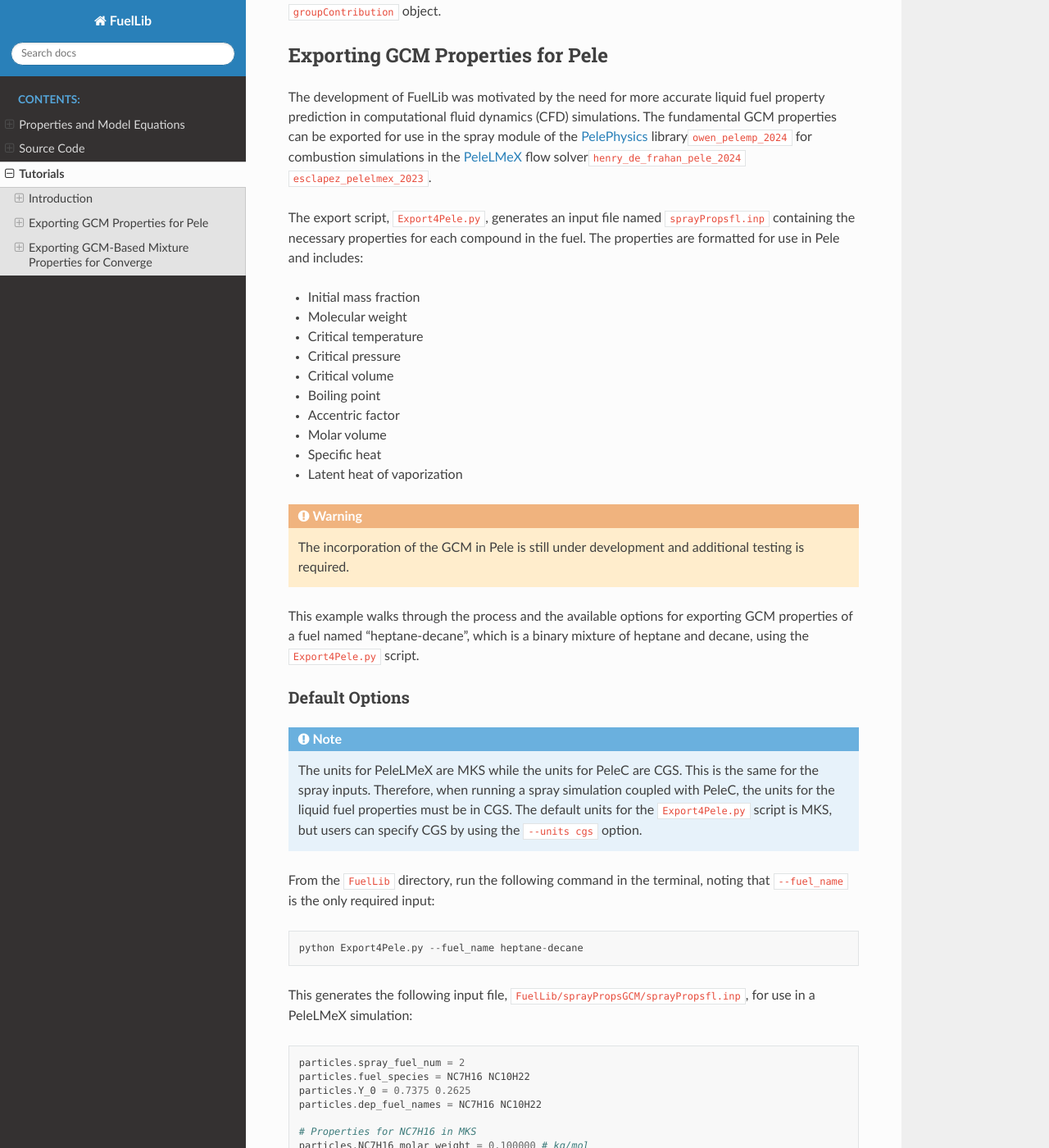
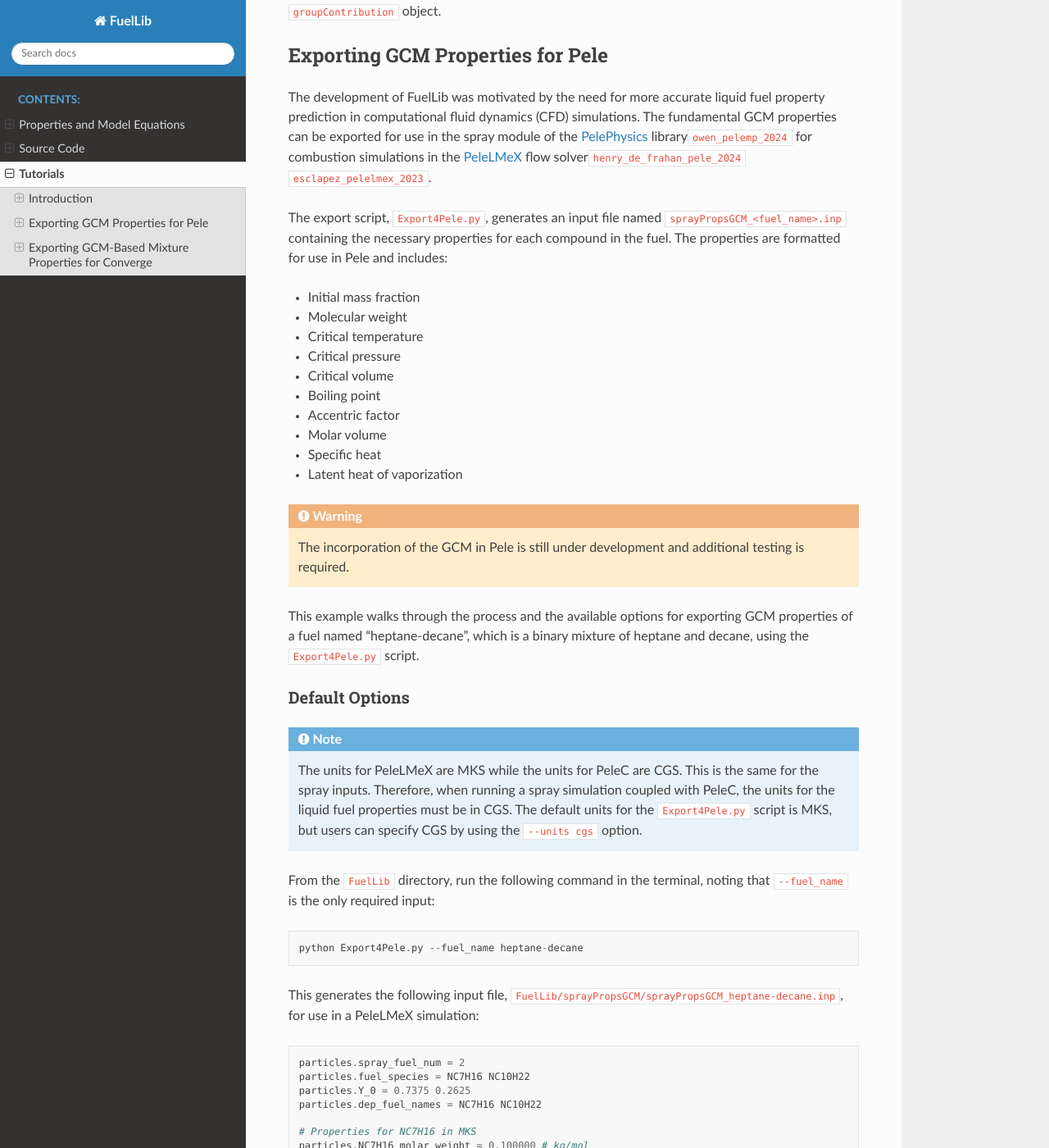
Before and after one commit to dmontgomeryNREL/FuelLib-NREL, a Sphinx documentation site: the page built from docs/tutorials.rst, in a window 1280 px wide and 1400 px high, scrolled down 2146 px. Shown: the whole window at 82% size. Built offline with Sphinx 7.4.7 and the Read the Docs theme 3.1.0, drawn with Linux system fonts in a browser that asks for light colours; cross-references to code outside the pages are shown as plain code; some of the changed text lies outside the part shown.

Commit message:
Fix minor typo in docs and Export4Pele (#20)

```diff
--- a/Export4Pele.py
+++ b/Export4Pele.py
@@ -9,7 +9,7 @@ Script that exports critical properties and initial mass fraction data
 for use in Pele simulations.
 
 This script is designed to be run from the command line and will create
-a file named "sprayPropsfl.inp" in the specified directory.
+a file named "sprayPropsGCM_<fuel_name>.inp" in the specified directory.
 The file contains properties for each compound in the fuel, formatted for Pele.
 
 Usage:
@@ -68,7 +68,7 @@ def export_pele(
         os.makedirs(path)
 
     # Names of the input file
-    file_name = os.path.join(path, "sprayPropsfl.inp")
+    file_name = os.path.join(path, f"sprayPropsGCM_{fuel.name}.inp")
 
     # If dep_fuel_names is not provided, use fuel.compounds
     if dep_fuel_names is None:
--- a/docs/tutorials.rst
+++ b/docs/tutorials.rst
@@ -103,7 +103,7 @@ properties can be exported for use in the spray module of the `PelePhysics <http
 for combustion simulations in the `PeleLMeX <https://github.com/AMReX-Combustion/PeleLMeX>`_
 flow solver\ :footcite:p:`henry_de_frahan_pele_2024` \ :footcite:p:`esclapez_pelelmex_2023`.
 
-The export script, ``Export4Pele.py``, generates an input file named ``sprayPropsfl.inp`` containing
+The export script, ``Export4Pele.py``, generates an input file named ``sprayPropsGCM_<fuel_name>.inp`` containing
 the necessary properties for each compound in the fuel. The properties are formatted for use in Pele and includes:
 
 - Initial mass fraction
@@ -136,7 +136,7 @@ From the ``FuelLib`` directory, run the following command in the terminal, notin
     python Export4Pele.py --fuel_name heptane-decane
 
 
-This generates the following input file, ``FuelLib/sprayPropsGCM/sprayPropsfl.inp``, for use in a PeleLMeX simulation: ::
+This generates the following input file, ``FuelLib/sprayPropsGCM/sprayPropsGCM_heptane-decane.inp``, for use in a PeleLMeX simulation: ::
 
     particles.spray_fuel_num = 2
     particles.fuel_species = NC7H16 NC10H22
@@ -165,10 +165,10 @@ This generates the following input file, ``FuelLib/sprayPropsGCM/sprayPropsfl.in
     particles.NC10H22_cp = 1630.488028169014 3098.1056338028166 -1024.456338028169 # J/kg/K
     particles.NC10H22_latent = 368035.211268 # J/kg
 
-To include these parameters in your Pele simulation, copy the ``sprayPropsfl.inp``
+To include these parameters in your Pele simulation, copy the ``sprayPropsGCM.inp``
 file to the specific case directory and include the following line in your Pele input file: ::
 
-    FILE = sprayPropsfl.inp
+    FILE = sprayPropsGCM.inp
 
 
 Note: for liquid fuels from FuelLib with greater than 30 components, the script
```
